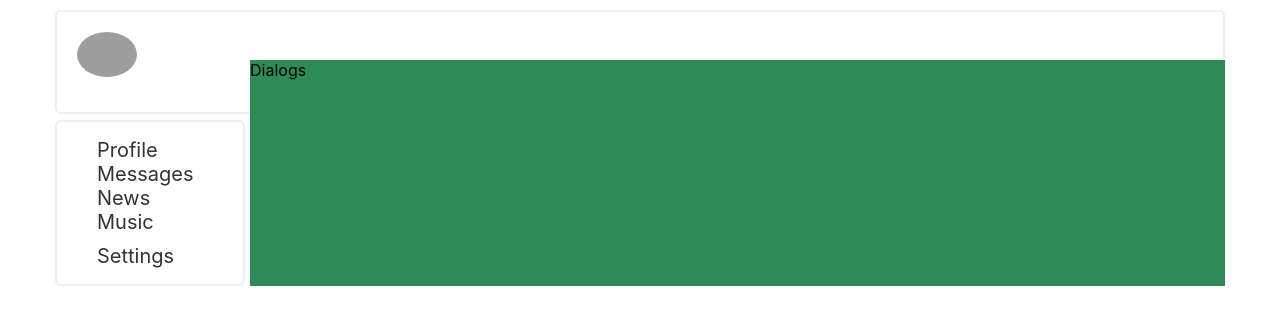
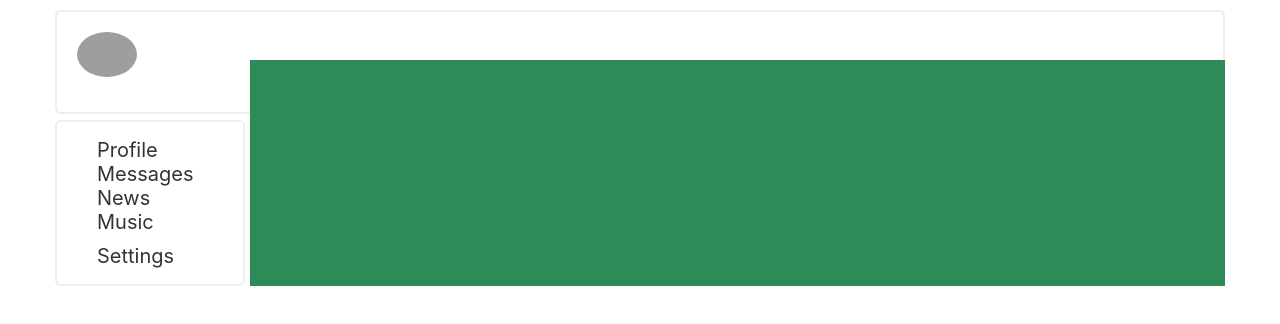
Before and after one commit to ramrusweb/social-network, a React (Create React App) app: page / in a window 1280 px wide. Shown: the top 324 px of the page. Built offline with nearby package versions, Linux system fonts and the light colour scheme; grey boxes are pictures that could not be loaded.

Commit message:
(add)route sidebar Profile and Dialogs components

```diff
--- a/package.json
+++ b/package.json
@@ -8,6 +8,7 @@
     "@testing-library/user-event": "^12.8.3",
     "react": "^17.0.2",
     "react-dom": "^17.0.2",
+    "react-router-dom": "^5.3.0",
     "react-scripts": "4.0.3",
     "web-vitals": "^1.1.2"
   },
--- a/src/App.js
+++ b/src/App.js
@@ -4,18 +4,20 @@
 import Profile from './components/Profile/Profile';
 import MyPosts from './components/Profile/MyPosts/MyPosts';
 import Dialogs from './components/Dialogs/Dialogs';
+import {BrowserRouter, Route} from 'react-router-dom';
 
 const App = () => {
   return(
-    <div className={AppStyle.app__wrapper}>
-      <Header />
-      <Sidebar />
-      {/* <Profile />
-      <MyPosts /> */}
-      <div className={AppStyle.app__wrapper__content}>
-        <Dialogs />
+    <BrowserRouter>
+      <div className={AppStyle.app__wrapper}>
+        <Header />
+        <Sidebar />
+        <div className={AppStyle.app__wrapper__content}>
+          <Route path="/profile" component={Profile} />
+          <Route path="/dialogs" component={Dialogs} />
+        </div>
       </div>
-    </div>
+    </BrowserRouter>
   );
 }
 
--- a/src/components/Sidebar/Sidebar.jsx
+++ b/src/components/Sidebar/Sidebar.jsx
@@ -5,8 +5,8 @@
     <sidebar className={SidebarStyle.sidebar}>
       <nav className={SidebarStyle.nav__menu}>
         <ul>
-          <li><a href="#s">Profile</a></li>
-          <li><a href="#s">Messages</a></li>
+          <li><a href="/profile">Profile</a></li>
+          <li><a href="/dialogs">Messages</a></li>
           <li><a href="#s">News</a></li>
           <li><a href="#s">Music</a></li>
           <li><a href="#s">Settings</a></li>
```
Also changed, not shown: 1 other file (tests, documents, lock files or other folders).
